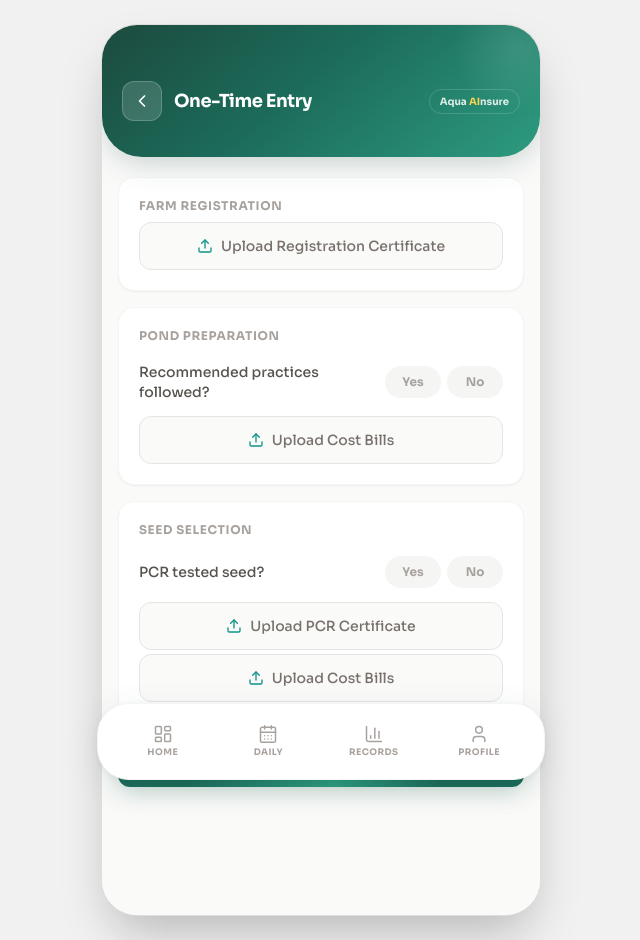
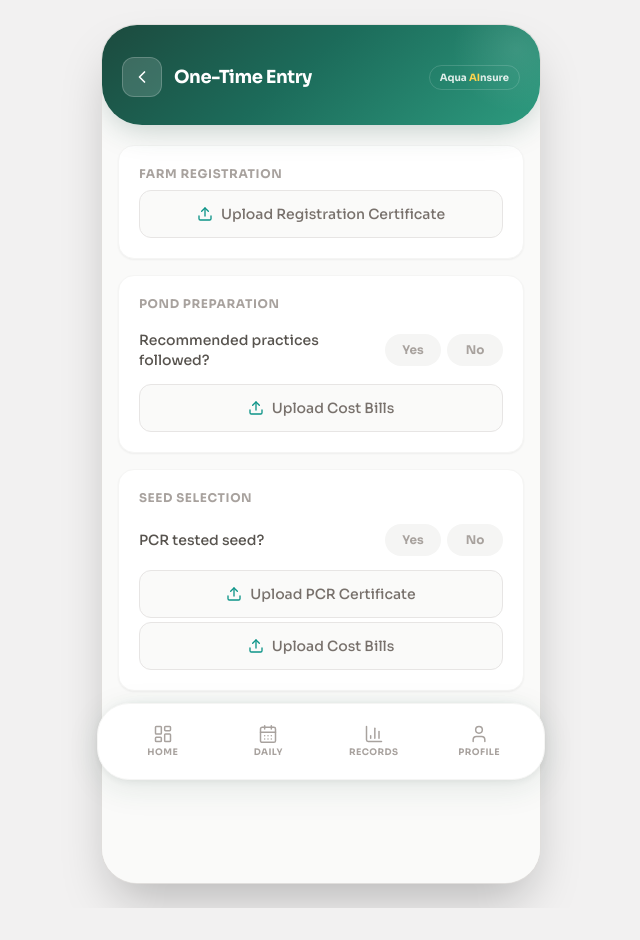
Before and after one commit to QuantxAI-Pvt-Ltd/aquawebapp, a Next.js app in the folder apps/AquaInsure/: page /entries/one-time in a window 1280 px wide. Shown: the whole page, without its empty margins (319-959 px from the left). After the commit the page ends 908 px from the top, so only its background shows below. Built offline with nearby package versions, Linux system fonts and the light colour scheme; no server answers.

Commit message:
refactor(app): remove video handling from daily and one-time entry submission forms

```diff
--- a/apps/AquaInsure/src/views/entries/DailyEntry.tsx
+++ b/apps/AquaInsure/src/views/entries/DailyEntry.tsx
@@ -332,7 +332,7 @@ const DailyEntry = () => {
       )}
 
       {/* HEADER */}
-      <div className="px-5 pt-14 pb-9 rounded-b-[2.5rem] relative overflow-hidden"
+      <div className="px-5 pt-8 pb-7 rounded-b-[2.5rem] relative overflow-hidden"
         style={{
           background: 'linear-gradient(140deg, #1c4a3e 0%, #1c6b5a 45%, #2d9b7f 100%)',
           boxShadow: '0 8px 32px -6px rgba(28,74,62,0.28)',
--- a/apps/AquaInsure/src/views/entries/OneTimeEntry.tsx
+++ b/apps/AquaInsure/src/views/entries/OneTimeEntry.tsx
@@ -118,7 +118,7 @@ const OneTimeEntry = () => {
       <style>{`@import url('https://fonts.googleapis.com/css2?family=Sora:wght@400;500;600;700;800&display=swap');`}</style>
 
       {/* HEADER */}
-      <div className="px-5 pt-14 pb-9 rounded-b-[2.5rem] relative overflow-hidden"
+      <div className="px-5 pt-8 pb-7 rounded-b-[2.5rem] relative overflow-hidden"
         style={{
           background: 'linear-gradient(140deg, #1c4a3e 0%, #1c6b5a 45%, #2d9b7f 100%)',
           boxShadow: '0 8px 32px -6px rgba(28,74,62,0.28)',
```
